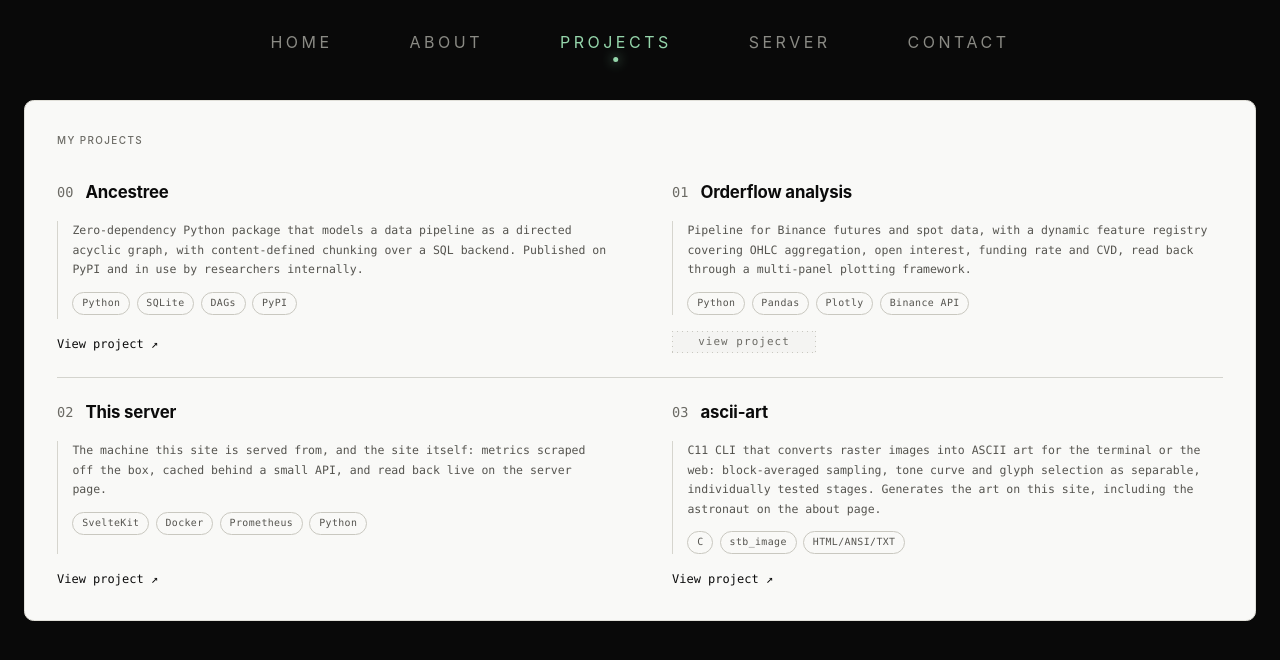
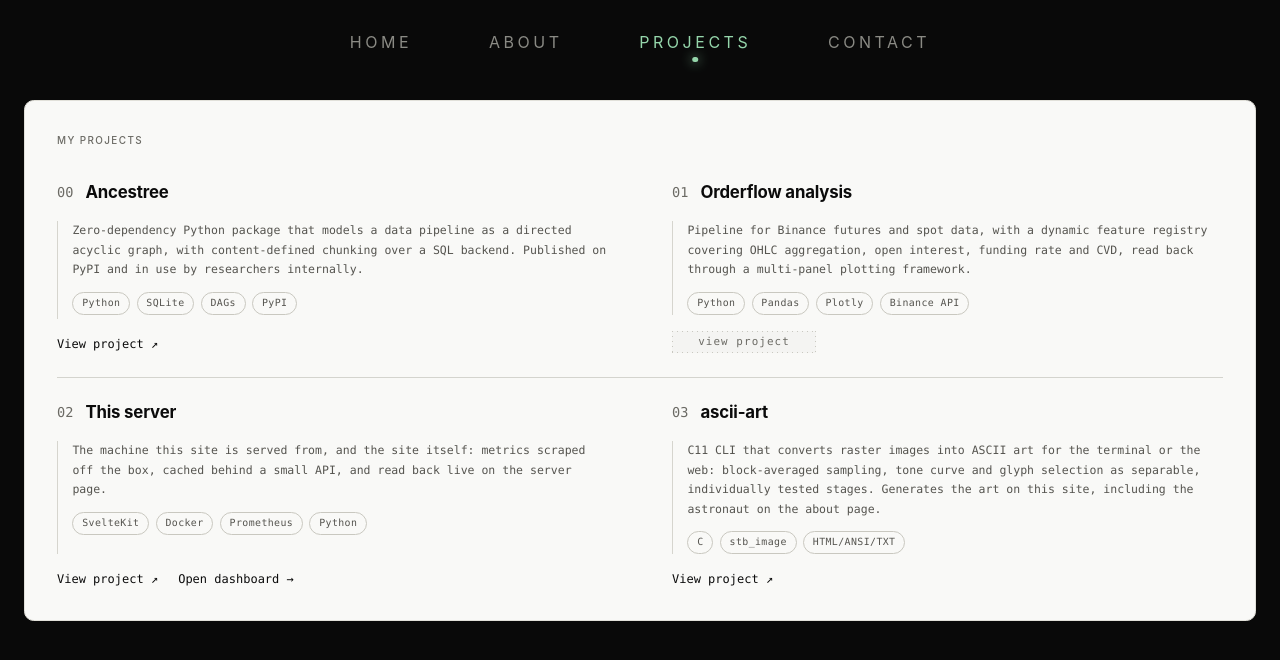
Before and after one commit to js-home-server/site, a SvelteKit app in the folder web/: page /projects in a window 1280 px wide. Shown: the top 660 px of the page. Built offline with nearby package versions, Linux system fonts and the light colour scheme.

Commit message:
ripped server out of the main thing and gave it its own page

```diff
--- a/web/src/app.css
+++ b/web/src/app.css
@@ -60,6 +60,12 @@
 :root {
 	--text-dim: #a09f98;
 	--text-faint: #8a8a84;
+
+	/* The margin every page keeps from the viewport edge, and the distance the
+	   topmost text sits off the top. Set here rather than on the site shell,
+	   since /server is its own app outside it and measures against both. */
+	--gutter: clamp(1rem, 3vw, 1.5rem);
+	--nav-pad-top: clamp(1.75rem, 4vh, 2.5rem);
 
 	/* A box that holds something, lifted just off the page it stands on. Mixed
 	   from the foreground rather than written as a colour, so it is the same
--- /dev/null
+++ b/web/src/routes/(site)/+layout.svelte
@@ -0,0 +1,111 @@
+<script>
+	import { page } from '$app/state';
+
+	let { children } = $props();
+
+	/* The portfolio itself. The server dashboard is deliberately not here: it is
+	   its own app at /server, reached from the projects page. */
+	const links = [
+		{ href: '/', label: 'Home' },
+		{ href: '/about', label: 'About' },
+		{ href: '/projects', label: 'Projects' },
+		{ href: '/contact', label: 'Contact' }
+	];
+</script>
+
+<div class="site-shell">
+	<header>
+		<nav aria-label="Primary navigation">
+			<!-- Every stop is a leaf route, so the path either is one or it isn't. -->
+			{#each links as { href, label } (href)}
+				<a {href} aria-current={page.url.pathname === href ? 'page' : undefined}>{label}</a>
+			{/each}
+		</nav>
+	</header>
+
+	<main>{@render children()}</main>
+</div>
+
+<style>
+	.site-shell {
+		/* The nav's own geometry, set as lengths and used by the rules below so
+		   --header-height cannot drift from what the header actually occupies.
+		   The landing page fills the space underneath it. */
+		--nav-line-height: 1.25rem;
+		--nav-underhang: 1rem;
+		--header-height: calc(var(--nav-pad-top) + var(--nav-line-height) + var(--nav-underhang));
+
+		display: grid;
+		/* minmax(0, 1fr), not 1fr: a bare 1fr takes its automatic minimum from
+		   the content, so the oversized bull would widen the page instead of
+		   bleeding off it. */
+		grid-template-columns: minmax(0, 1fr);
+		grid-template-rows: auto 1fr;
+		min-height: 100svh;
+		/* The bull is deliberately bigger than its box: let it bleed to the edges
+		   of the shell instead of stretching the page around it. */
+		overflow: clip;
+	}
+
+	header {
+		position: relative;
+		z-index: 1;
+		padding: var(--nav-pad-top) var(--gutter) 0;
+	}
+
+	nav {
+		display: flex;
+		justify-content: center;
+		gap: clamp(1.5rem, 6vw, 5rem);
+	}
+
+	a {
+		position: relative;
+		padding-bottom: var(--nav-underhang);
+		color: var(--text-faint);
+		font-size: 1rem;
+		line-height: var(--nav-line-height);
+		letter-spacing: 0.22em;
+		text-decoration: none;
+		text-transform: uppercase;
+		transition: color 160ms ease;
+	}
+
+	a:hover,
+	a:focus-visible {
+		color: var(--color-foreground);
+	}
+
+	a[aria-current='page'] {
+		color: var(--mint);
+	}
+
+	a[aria-current='page']::after {
+		position: absolute;
+		bottom: 0.35rem;
+		left: 50%;
+		width: 0.35rem;
+		height: 0.35rem;
+		border-radius: 50%;
+		background: currentcolor;
+		box-shadow: 0 0 0.7rem currentcolor;
+		content: '';
+		transform: translateX(-50%);
+	}
+
+	@media (max-width: 36rem) {
+		.site-shell {
+			--nav-line-height: 1rem;
+		}
+
+		nav {
+			justify-content: space-between;
+			gap: 0.75rem;
+		}
+
+		a {
+			font-size: 0.78rem;
+			letter-spacing: 0.12em;
+		}
+	}
+</style>
--- a/web/src/routes/projects/+page.svelte
+++ b/web/src/routes/(site)/projects/+page.svelte
@@ -2,7 +2,8 @@
 	import Placeholder from '$lib/components/Placeholder.svelte';
 
 	/* The work worth showing. `tags` are what each is actually built with; `url`
-	   is where the source is, on the ones that are public. */
+	   is where the source is, on the ones that are public; `live` is where it
+	   actually runs on this site, on the one that runs here. */
 	const PROJECTS = [
 		{
 			name: 'Ancestree',
@@ -22,7 +23,8 @@
 			blurb:
 				'The machine this site is served from, and the site itself: metrics scraped off the box, cached behind a small API, and read back live on the server page.',
 			tags: ['SvelteKit', 'Docker', 'Prometheus', 'Python'],
-			url: 'https://github.com/js-home-server'
+			url: 'https://github.com/js-home-server',
+			live: '/server'
 		},
 		{
 			name: 'ascii-art',
@@ -47,7 +49,7 @@
 		<h2 class="eyebrow">My projects</h2>
 
 		<div class="cards">
-			{#each PROJECTS as { name, blurb, tags, url }, i (name)}
+			{#each PROJECTS as { name, blurb, tags, url, live }, i (name)}
 				<article class="card">
 					<div class="head">
 						<div class="icon">{String(i).padStart(2, '0')}</div>
@@ -62,12 +64,20 @@
 						</ul>
 					</div>
 
-					{#if url}
-						<a class="link" href={url} target="_blank" rel="noopener noreferrer">View project ↗</a>
-					{:else}
-						<!-- Nothing to point at yet. -->
-						<div class="link"><Placeholder note="view project" lines={1} /></div>
-					{/if}
+					<div class="links">
+						{#if url}
+							<a href={url} target="_blank" rel="noopener noreferrer">View project ↗</a>
+						{:else}
+							<!-- Nothing to point at yet. -->
+							<div class="slot"><Placeholder note="view project" lines={1} /></div>
+						{/if}
+
+						<!-- On this site rather than off it: the dashboard is its own app,
+						     and this is the only door to it. -->
+						{#if live}
+							<a href={live}>Open dashboard →</a>
+						{/if}
+					</div>
 				</article>
 			{/each}
 		</div>
@@ -209,23 +219,29 @@
 		border-left: var(--rule);
 	}
 
-	/* Pinned to the foot of the card, so the four links sit on one line however
-	   long the summaries above them run. */
-	.link {
+	/* Pinned to the foot of the card, so the four cards end on one line however
+	   long the summaries above them run. A row, for the one with two links. */
+	.links {
+		display: flex;
+		flex-wrap: wrap;
+		gap: 0.4rem 1.25rem;
 		align-self: end;
-		width: min(100%, 9rem);
 	}
 
-	a.link {
-		width: auto;
+	.links a {
 		color: currentcolor;
 		font-family: var(--font-mono);
 		font-size: 0.75rem;
 		text-decoration: none;
 	}
 
-	a.link:hover {
+	.links a:hover {
 		text-decoration: underline;
+	}
+
+	/* An empty slot stands a link's width, so the four feet line up anyway. */
+	.slot {
+		width: min(100%, 9rem);
 	}
 
 	/* --- narrow ---------------------------------------------------------- */
--- a/web/src/routes/+layout.svelte
+++ b/web/src/routes/+layout.svelte
@@ -1,130 +1,12 @@
 <script>
-	import { page } from '$app/state';
 	import favicon from '$lib/assets/favicon.svg';
 	import '../app.css';
 
 	let { children } = $props();
-
-	const links = [
-		{ href: '/', label: 'Home' },
-		{ href: '/about', label: 'About' },
-		{ href: '/projects', label: 'Projects' },
-		{ href: '/server', label: 'Server' },
-		{ href: '/contact', label: 'Contact' }
-	];
 </script>
 
 <svelte:head>
 	<link rel="icon" href={favicon} />
 </svelte:head>
 
-<div class="site-shell">
-	<header>
-		<nav aria-label="Primary navigation">
-			{#each links as link (link.href)}
-				<!-- Exact for "/" (every route starts with it); startsWith for the
-				     rest, so a page under /server/* still marks "Server" as the
-				     section it belongs to. -->
-				{@const active =
-					link.href === '/'
-						? page.url.pathname === '/'
-						: page.url.pathname === link.href || page.url.pathname.startsWith(link.href + '/')}
-				<a href={link.href} aria-current={active ? 'page' : undefined}>
-					{link.label}
-				</a>
-			{/each}
-		</nav>
-	</header>
-
-	<main>{@render children()}</main>
-</div>
-
-<style>
-	.site-shell {
-		/* The nav's own geometry, set as lengths and used by the rules below so
-		   --header-height cannot drift from what the header actually occupies.
-		   The landing page fills the space underneath it. */
-		--nav-pad-top: clamp(1.75rem, 4vh, 2.5rem);
-		--nav-line-height: 1.25rem;
-		--nav-underhang: 1rem;
-		--header-height: calc(var(--nav-pad-top) + var(--nav-line-height) + var(--nav-underhang));
-
-		/* The one margin the whole site keeps from the viewport edge. Pages read
-		   it for their columns and the hero caps the status bar with it, so
-		   nothing has to restate a breathing-room number of its own. */
-		--gutter: clamp(1rem, 3vw, 1.5rem);
-
-		display: grid;
-		/* minmax(0, 1fr), not 1fr: a bare 1fr takes its automatic minimum from
-		   the content, so the oversized bull would widen the page instead of
-		   bleeding off it. */
-		grid-template-columns: minmax(0, 1fr);
-		grid-template-rows: auto 1fr;
-		min-height: 100svh;
-		/* The bull is deliberately bigger than its box: let it bleed to the edges
-		   of the shell instead of stretching the page around it. */
-		overflow: clip;
-	}
-
-	header {
-		position: relative;
-		z-index: 1;
-		padding: var(--nav-pad-top) var(--gutter) 0;
-	}
-
-	nav {
-		display: flex;
-		justify-content: center;
-		gap: clamp(1.5rem, 6vw, 5rem);
-	}
-
-	a {
-		position: relative;
-		padding-bottom: var(--nav-underhang);
-		color: var(--text-faint);
-		font-size: 1rem;
-		line-height: var(--nav-line-height);
-		letter-spacing: 0.22em;
-		text-decoration: none;
-		text-transform: uppercase;
-		transition: color 160ms ease;
-	}
-
-	a:hover,
-	a:focus-visible {
-		color: var(--color-foreground);
-	}
-
-	a[aria-current='page'] {
-		color: var(--mint);
-	}
-
-	a[aria-current='page']::after {
-		position: absolute;
-		bottom: 0.35rem;
-		left: 50%;
-		width: 0.35rem;
-		height: 0.35rem;
-		border-radius: 50%;
-		background: currentcolor;
-		box-shadow: 0 0 0.7rem currentcolor;
-		content: '';
-		transform: translateX(-50%);
-	}
-
-	@media (max-width: 36rem) {
-		.site-shell {
-			--nav-line-height: 1rem;
-		}
-
-		nav {
-			justify-content: space-between;
-			gap: 0.75rem;
-		}
-
-		a {
-			font-size: 0.78rem;
-			letter-spacing: 0.12em;
-		}
-	}
-</style>
+{@render children()}
--- a/web/src/routes/server/+layout.svelte
+++ b/web/src/routes/server/+layout.svelte
@@ -78,6 +78,8 @@
 		<!-- The stamp the snapshot came with, not the clock: this says how fresh
 		     the numbers above are, which is not the same as what time it is. -->
 		<span class="mono">{stamp(snapshot?.generated_at)}</span>
+		<!-- Off the site's nav, so this is the only way back to it. -->
+		<a class="mono back" href="/">← joshuasmith</a>
 	{/snippet}
 </Dashboard>
 
@@ -86,6 +88,18 @@
 		color: var(--text-dim);
 		font-family: var(--font-mono);
 		font-size: 0.72rem;
+	}
+
+	/* Same mono note as the stamp above it, stood off by a line and lit on hover
+	   the way the rail's own stops are. */
+	.back {
+		margin-top: 0.5rem;
+		text-decoration: none;
+	}
+
+	.back:hover,
+	.back:focus-visible {
+		color: var(--mint);
 	}
 
 	/* The two readings stood above the rail's nav: the same card vocabulary
```
Also changed, not shown: web/src/lib/components/Dashboard.svelte (+11 -15 lines), web/src/routes/(site)/+page.svelte (renamed from web/src/routes/+page.svelte), web/src/routes/(site)/about/+page.svelte (renamed from web/src/routes/about/+page.svelte), web/src/routes/(site)/contact/+page.svelte (renamed from web/src/routes/contact/+page.svelte).
